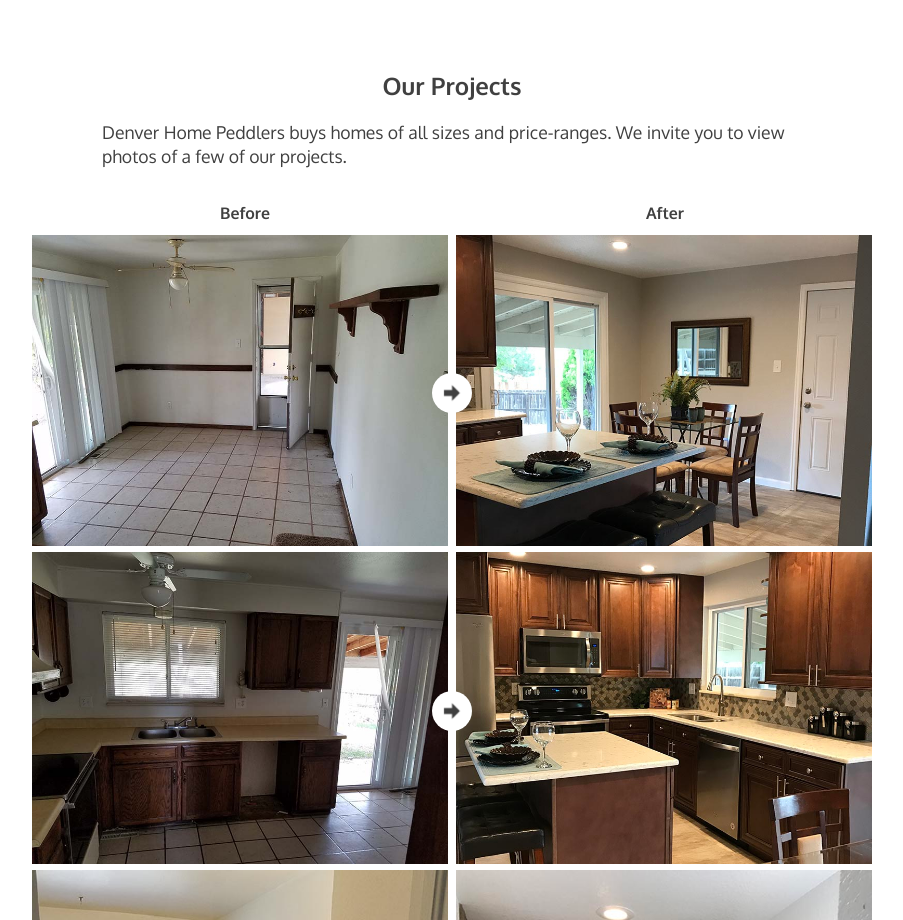
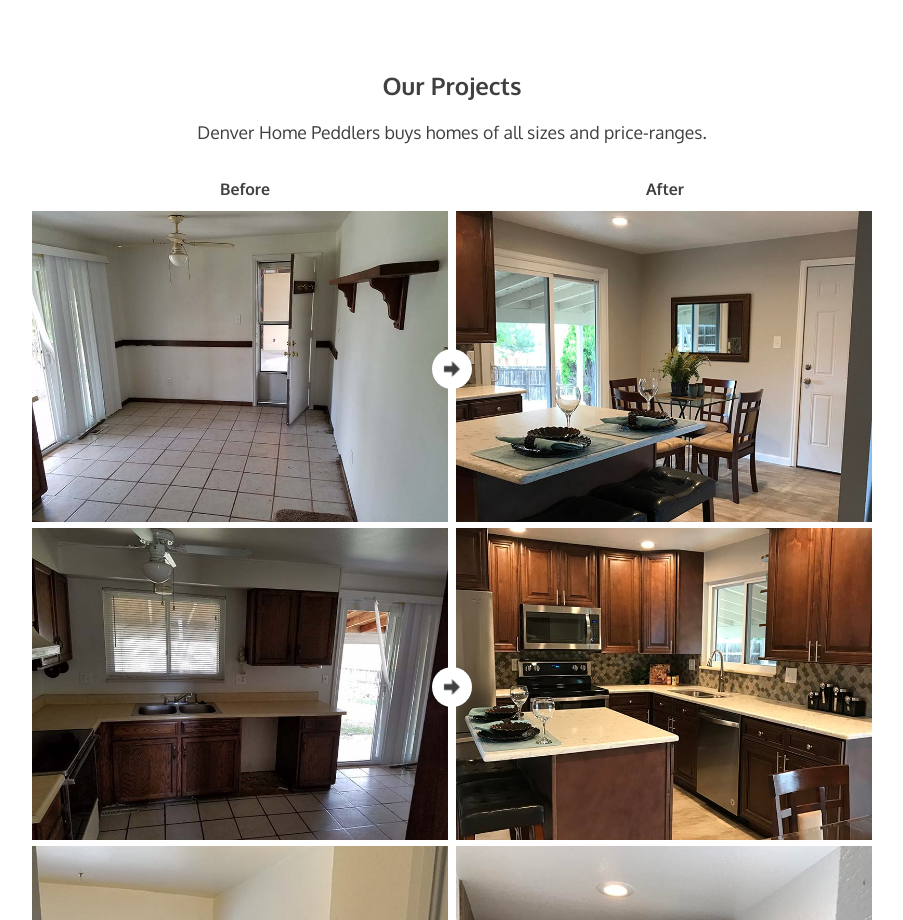
Before and after one commit to geoctrl/denver-home-peddlers, a Vue app: page src/index.ejs in a window 1280 px wide. Shown: the part 805-1725 px from the top of the page, without its empty margins (188-1091 px from the left). Built offline with nearby package versions, Linux system fonts and the light colour scheme.

Commit message:
fix text

```diff
--- a/src/pages/home.template.html
+++ b/src/pages/home.template.html
@@ -18,9 +18,8 @@
 
     <div class="container__text">
       <h2 class="text-center">Our Projects</h2>
-      <p>
-        Denver Home Peddlers buys homes of all sizes and price-ranges. We invite you to view photos of a few of our
-        projects.
+      <p class="text-center">
+        Denver Home Peddlers buys homes of all sizes and price-ranges.
       </p>
     </div>
 
```
